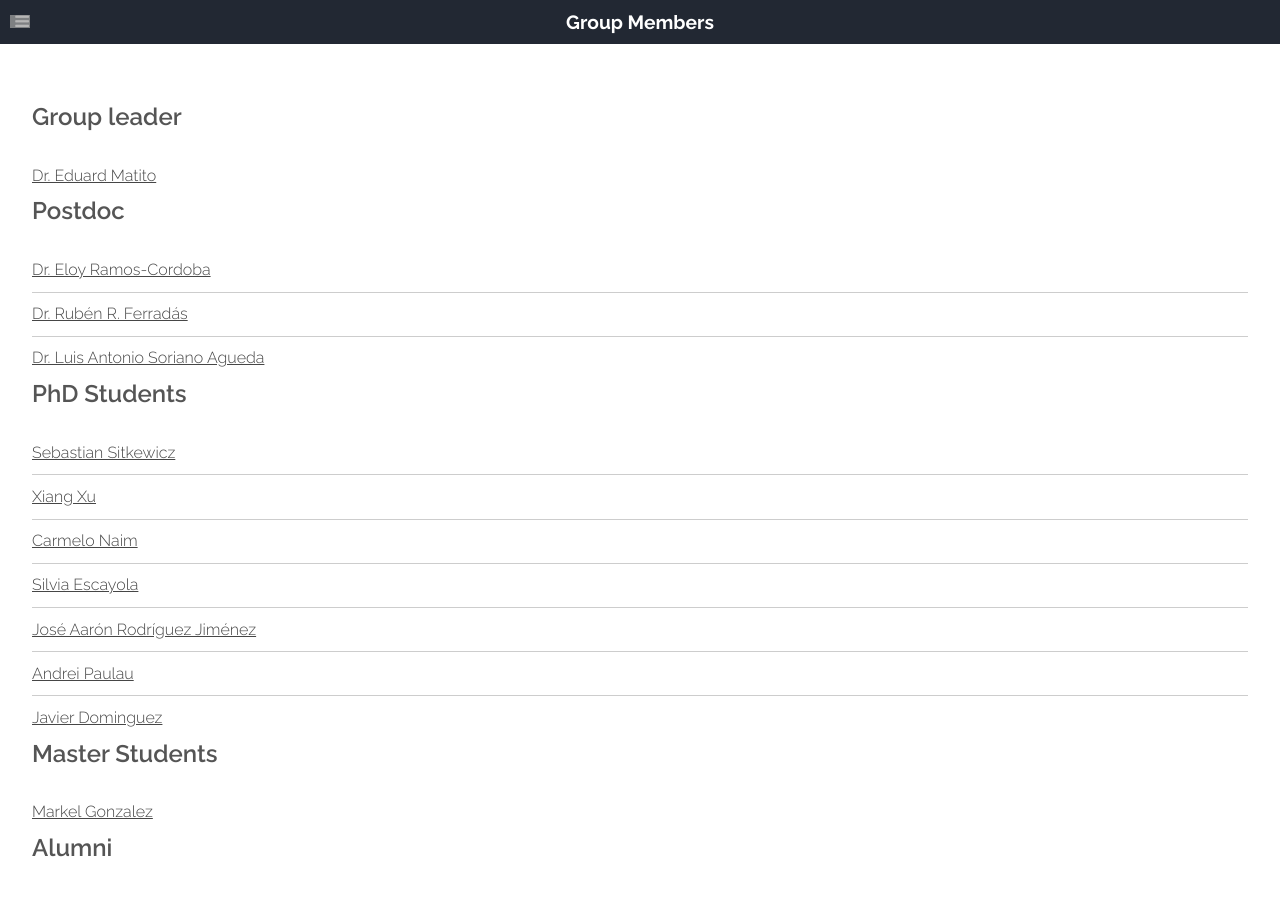
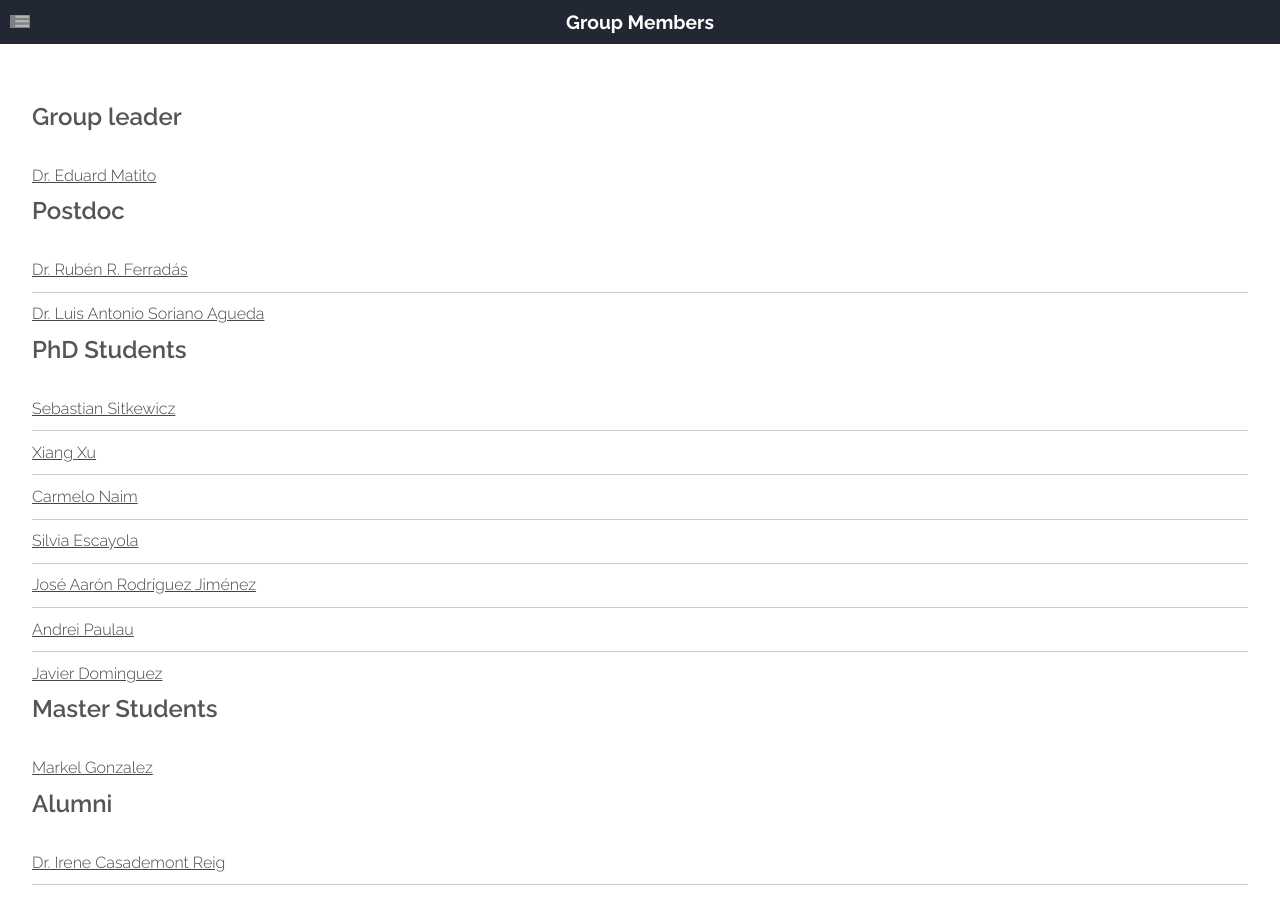
Before and after one commit to old-jekyll-templates/Horizons-Jekyll-Theme, a Jekyll site: the page built from members.html, in a window 1280 px wide and 900 px high, scrolled down 751 px. Built offline with Jekyll 4.4.1, drawn with Linux system fonts in a browser that asks for light colours; grey boxes are pictures that could not be loaded.

Commit message:
Update postdoc_list.html

```diff
--- a/_includes/postdoc_list.html
+++ b/_includes/postdoc_list.html
@@ -1,3 +1,2 @@
-<li><a href="{{ site.baseurl }}/members/eloy_ramos_cordoba.html">Dr. Eloy Ramos-Cordoba</a></li>
 <li><a href="{{ site.baseurl }}/members/ruben_ferradas.html">Dr. Rubén R. Ferradás</a></li>
 <li><a href="{{ site.baseurl }}/members/luis_antonio.html">Dr. Luis Antonio Soriano Agueda</a></li>
```
